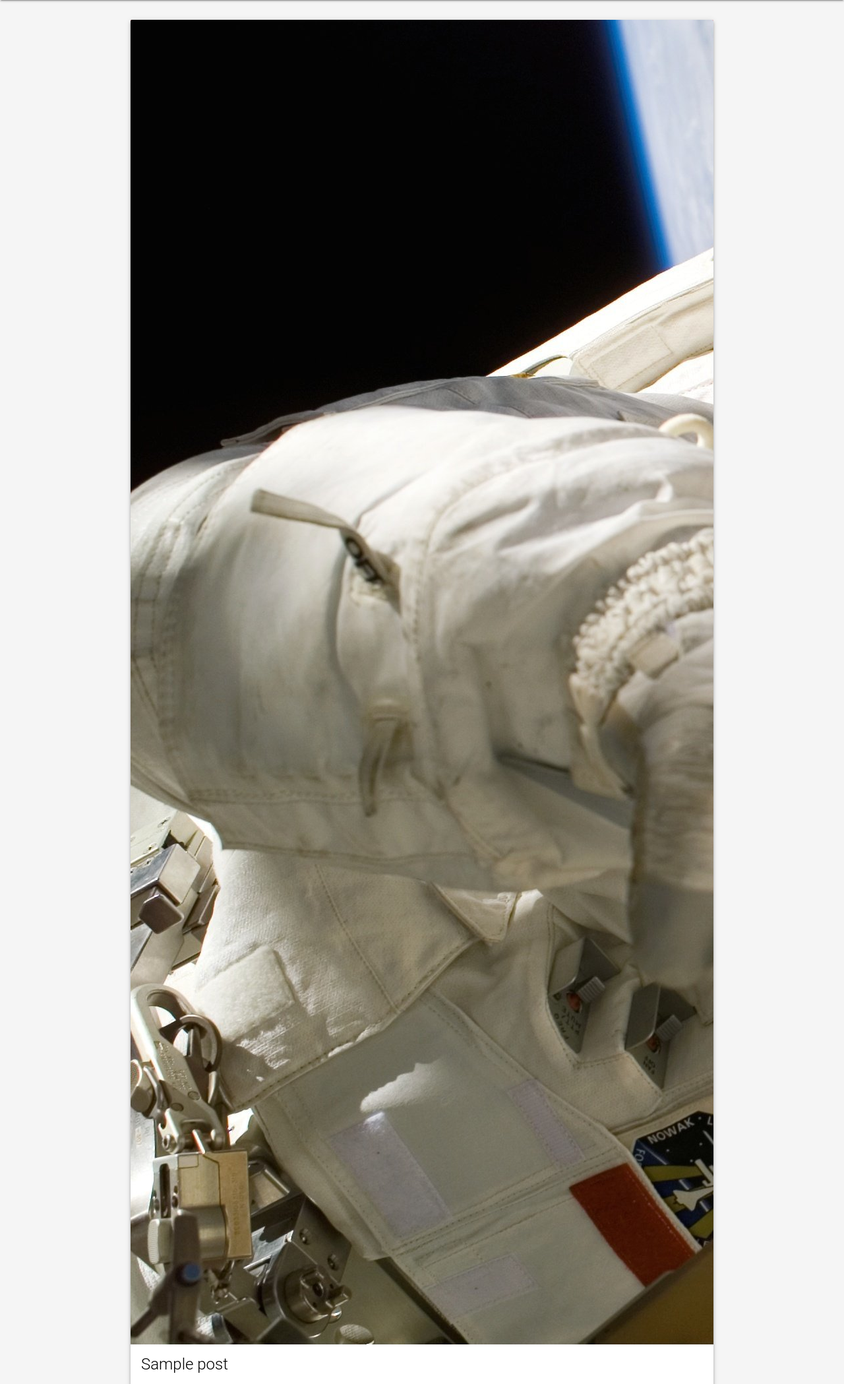
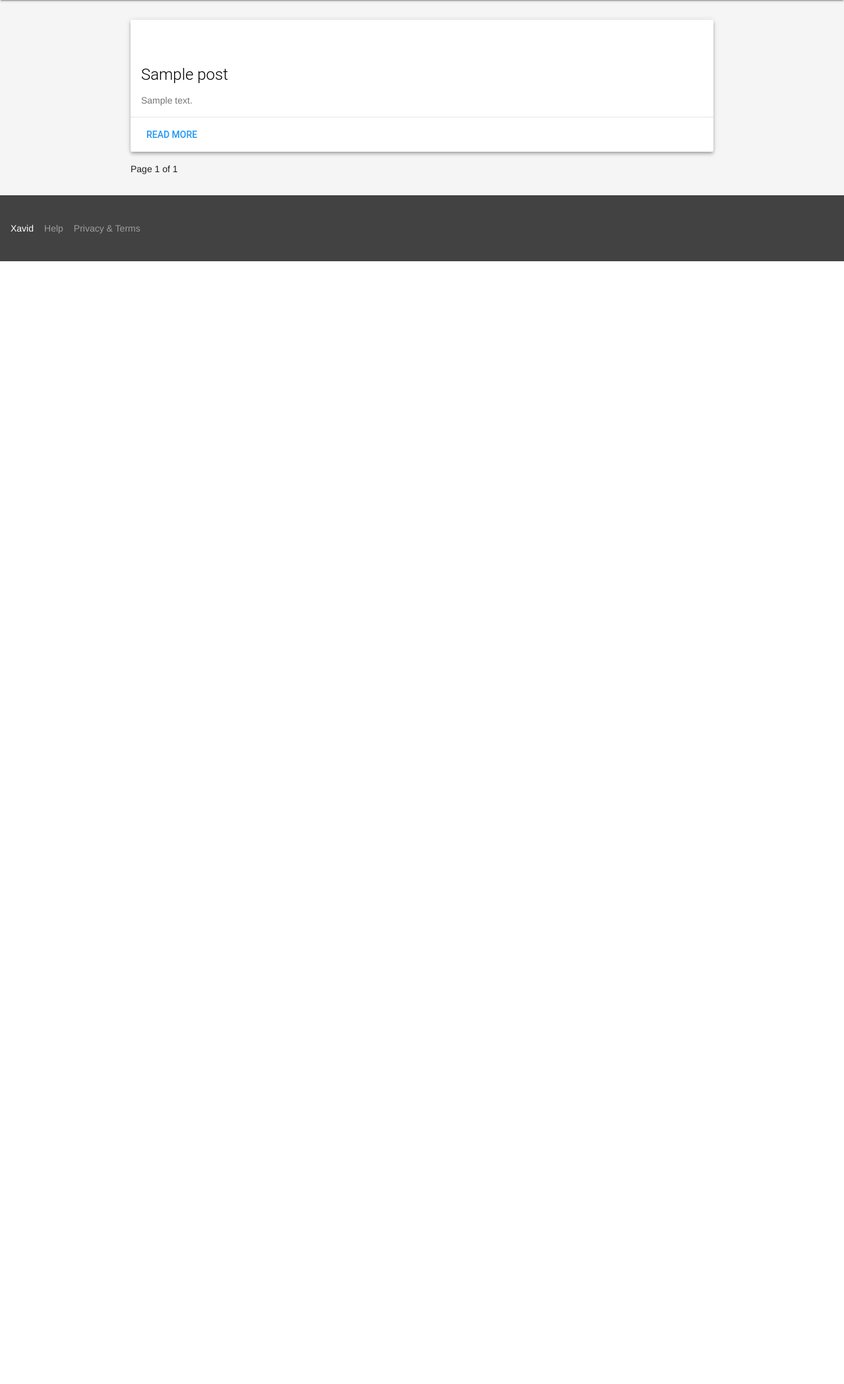
Before and after one commit to davidjguinane/django-blog, a Django app: template posts/templates/posts/post_list.html in a window 1280 px wide. Shown: the part 64-2162 px from the top of the page at 66% size. Run offline with Django 3.2, Linux system fonts and the light colour scheme; the template is opened without the code that fills it: most values are stand-ins (such as "Sample title", 1, 10 or a date in 2020); parts of the project's set-up code (start-up, migrations or seed data) failed here and were passed over; some libraries are stand-ins or nearby versions.

Commit message:
Removed blog list images

```diff
--- a/posts/templates/posts/post_list.html
+++ b/posts/templates/posts/post_list.html
@@ -8,9 +8,6 @@
     <div class="mdl-grid portfolio-max-width">
         {% for post in posts %}
         <div class="mdl-cell mdl-cell--12-col mdl-card mdl-shadow--4dp portfolio-card">
-            <div class="mdl-card__media">
-                <img class="blog-image" src="{% static 'img/space.jpg' %}">
-            </div>
             <div class="mdl-card__title mdl-card--expand">
                 <h2 class="mdl-card__title-text">{{ post.title }}</h2>
             </div>
```
